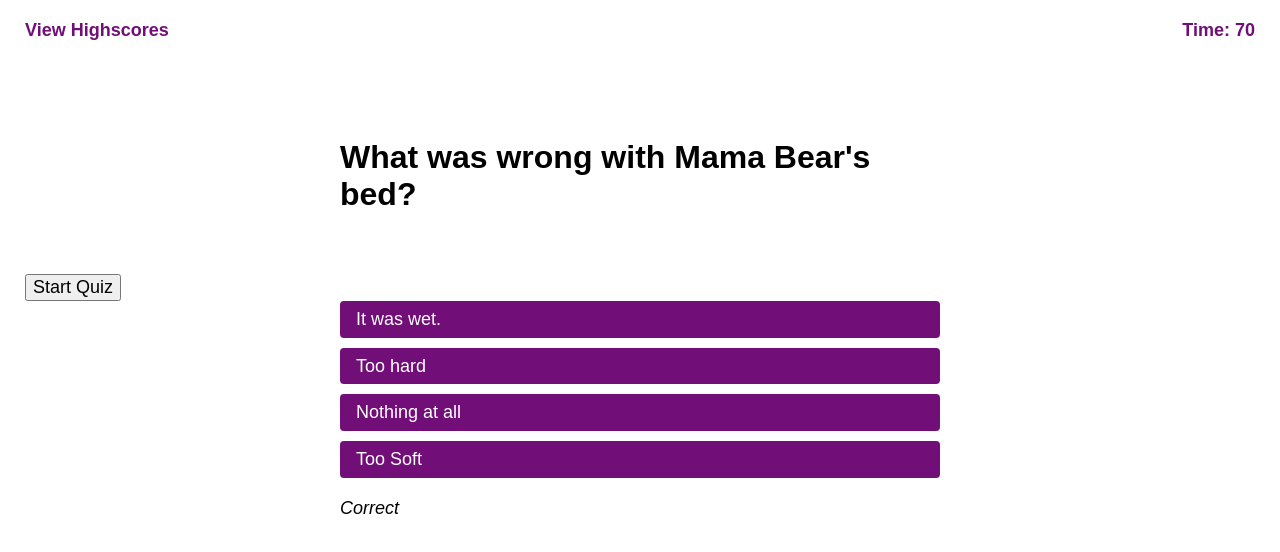
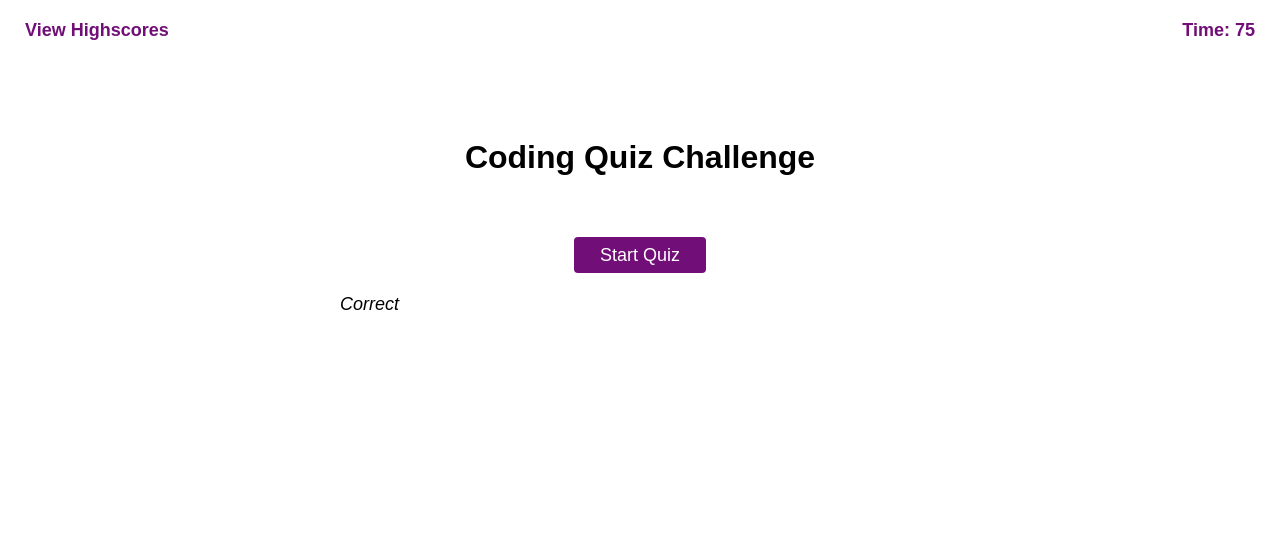
Before and after one commit to JennyFletch/04-bootchallenge-js-coding-quiz, a plain HTML site: page index.html in a window 1280 px wide. Drawn offline with Linux system fonts and the light colour scheme.

Commit message:
Set up the start button functionality

```diff
--- a/css/style.css
+++ b/css/style.css
@@ -15,10 +15,12 @@ h1, h3 {
     padding: 8% 0 5% 0;
     max-width: var(--page-width);
     margin:0 auto;
+    text-align: center;
 }
 
-h1 {
-    text-align: center;
+h3 {
+    display:none;
+    text-align: left;
 }
 
 header section {
@@ -45,11 +47,28 @@ li {
     color: #fff;
     padding: 8px 16px;
     border-radius: 4px;
-    margin-bottom: 10px;
+    margin-bottom: 4px;
+    display: block;
 }
+
 li:hover {
     background-color: var(--accent-highlight-color);
     cursor: pointer;
+}
+
+li#getStarted, li#getStarted:hover {
+    background: none;
+    text-align: center;
+}
+
+li#getStarted span {
+    background-color: var(--accent-color);
+    padding: 8px 26px;
+    border-radius: 4px;
+}
+
+li#getStarted:hover span {
+    background-color: var(--accent-highlight-color);
 }
 
 p#system-message {
--- a/index.html
+++ b/index.html
@@ -17,15 +17,17 @@
             <div id="timer-clock">Time: <span id="ticker">75</span></div>
         </section>
 
-        <!--<h1>Coding Quiz Challenge</h1>-->
+        <h1 id="welcomeMessageEl">Coding Quiz Challenge</h1>
         <h3 id="quizQuestionEl"></h3>
 
     </header>
 
     <main>
-        <button id="getStarted">Start Quiz</button>
-
-        <ul id="quizAnswersEl"></ul>
+        <ul id="quizAnswersEl">
+            <li id="getStarted">
+                <span>Start Quiz</span>
+            </li>
+        </ul>
         <p id="system-message"></p>
     </main>
 
--- a/js/script.js
+++ b/js/script.js
@@ -1,12 +1,15 @@
 // Global variables
 var quizTimer = 75;
 var quizScore = 0;
+var welcomeEl = document.querySelector("#welcomeMessageEl");
 var quizQuestionEl = document.querySelector("#quizQuestionEl");
 var quizAnswersEl = document.querySelector("#quizAnswersEl");
 var currentRightAnswer = 0;
 var systemMessage = document.querySelector("#system-message");
 var ticker = document.querySelector("#ticker");
+var getStartedBtn = document.querySelector("#getStarted");
 const quizHighScores = [];
+var quizStarted = false;
 
 
 // Get a random order for the answers
@@ -38,7 +41,7 @@ function showQandA(qnum) {
         }
         var quizAnswer = document.createElement("li");
         var ansOrderNum = ansOrder[i];
-        quizAnswer.textContent = eval(currentQuestion)[ansOrderNum];
+        quizAnswer.textContent = (Number(i) + 1) + ". " + eval(currentQuestion)[ansOrderNum];
         quizAnswersEl.appendChild(quizAnswer);
     }
     console.log("The right answer is " + currentRightAnswer);
@@ -57,10 +60,27 @@ function setTimer(){
 }
 
 
-setTimer();
+quizAnswersEl.addEventListener("click", function(event) {
 
-// Display the question
-showQandA(2);
+    var element = event.target;
+    if(element.matches("span") && !quizStarted) {
+        // Set up and start the quiz
+
+        event.stopPropagation();
+        welcomeEl.setAttribute("style", "display:none"); // Hide the welcome message
+        element.closest("li").setAttribute("style", "display:none"); // Hide the button
+        quizQuestionEl.setAttribute("style", "display:block"); // Show the Question element
+        showQandA(2); // Display the first question
+        setTimer();   // Start the timer
+        quizStarted = true;
+    }
+
+});
+
+
+
+
+
 
 
 
```
